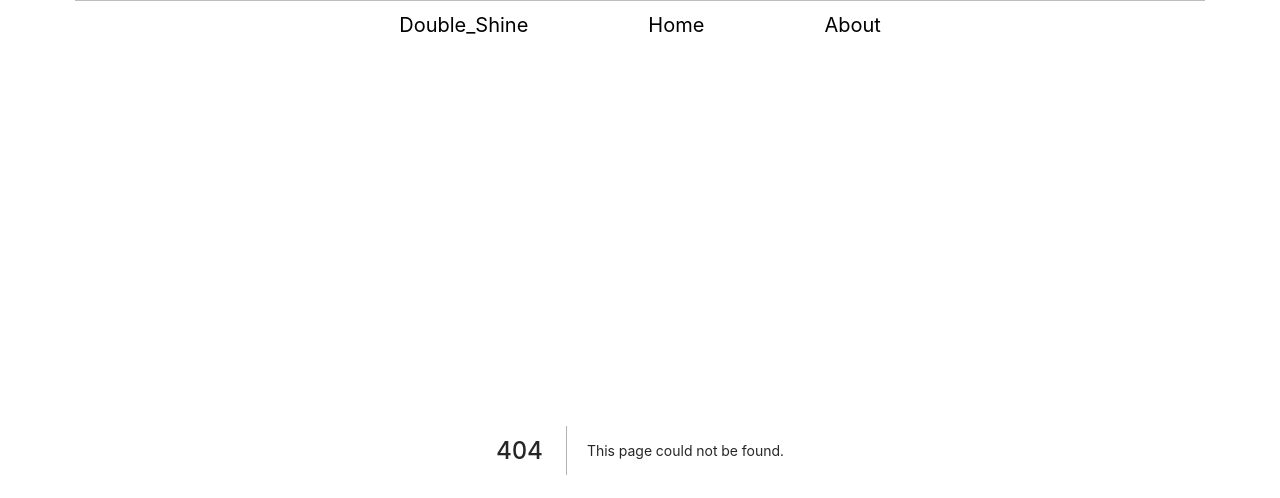
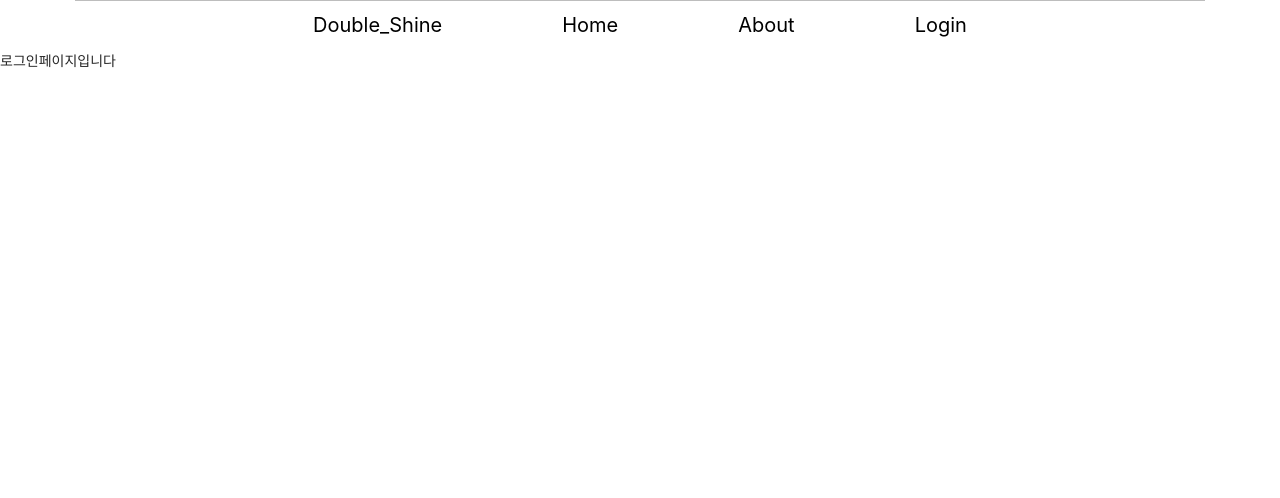
Before and after one commit to ioijhioi/experiment, a Next.js app: page /Login in a window 1280 px wide. Before the commit this address had no page. Shown: the top 498 px of the page. Built offline with nearby package versions, Linux system fonts and the light colour scheme.

Commit message:
install socialloginnpm

```diff
--- a/package.json
+++ b/package.json
@@ -13,7 +13,11 @@
     "@material-ui/core": "^4.12.3",
     "antd": "^4.18.2",
     "axios": "^0.24.0",
+    "express": "^4.17.2",
+    "express-session": "^1.17.2",
     "next": "12.0.7",
+    "passport": "^0.5.2",
+    "passport-facebook": "^3.0.0",
     "prop-types": "^15.8.0",
     "react": "17.0.2",
     "react-bootstrap": "1.0.0-beta.6",
--- /dev/null
+++ b/pages/Login/index.js
@@ -0,0 +1,6 @@
+import Login from '../../src/components/unit/login/loginpage.container';
+
+export default function LoginPage () {
+
+    return <Login/>
+}
--- a/src/components/commons/Layout/Navigation/Navigation.presenter.js
+++ b/src/components/commons/Layout/Navigation/Navigation.presenter.js
@@ -1,4 +1,5 @@
 
+import LoginPage from '../../../../../pages/Login'
 import {
     Wrapper,MenuItem
 } from "./Navigation.styles"
@@ -16,6 +17,9 @@ export default function NavigationUI( props){
             <MenuItem id="/About" onClick={props.onClickMenu}>
                 About
             </MenuItem>
+            <MenuItem id="/Login" onClick={props.onClickMenu}>
+                Login
+            </MenuItem>
 
         </Wrapper>
     )
--- /dev/null
+++ b/src/components/unit/login/loginpage.container.js
@@ -0,0 +1,14 @@
+import styled from '@emotion/styled'
+import axios from 'axios'
+const Wrapper = styled.div`
+
+`
+export default function Login () {
+    return (
+        <>
+            <Wrapper>
+                로그인페이지입니다
+            </Wrapper>
+        </>
+    )
+}
```
Also changed, not shown: pages/index.js (+15 -15 lines), src/components/commons/Atoms/Divider/Divider.js (added, +7 -0 lines), src/components/unit/login/loginpage.styles.js (added), 1 other file (tests, documents, lock files or other folders).
